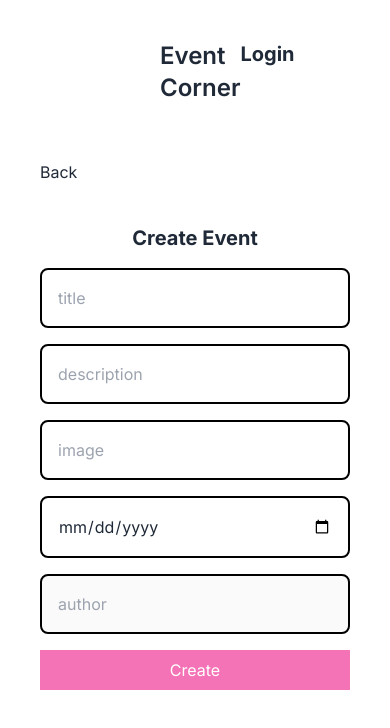
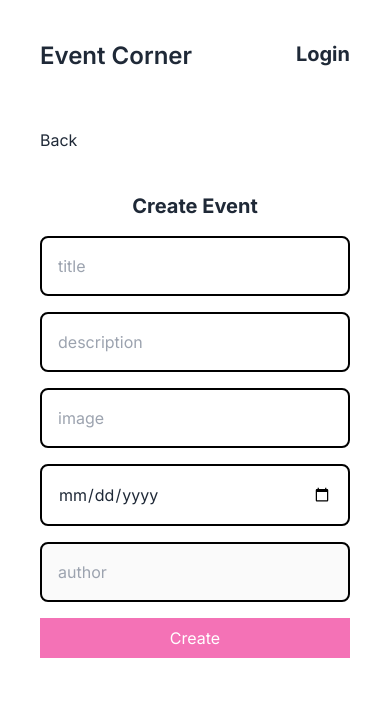
Before and after one commit to fajri-farid/eventmakers-bitwiz, a Next.js app: page /dashboard/create-event in a window 390 px wide. Shown: the top 728 px of the page. Built offline with nearby package versions, Linux system fonts and the light colour scheme.

Commit message:
fix padding for tab and mobile ver

```diff
--- a/src/components/sharedUI/beforelogin/DashHeader.jsx
+++ b/src/components/sharedUI/beforelogin/DashHeader.jsx
@@ -5,7 +5,7 @@ import Link from "next/link";
 export const DashHeader = () => {
   return (
     <header>
-      <div className="px-40 py-10 flex justify-between">
+      <div className="px-10 lg:px-40 py-10 flex justify-between">
         <div className="text-2xl text-bitwizz-blue font-semibold">
           Event <span className="text-bitwizz-pink">Corner</span>
         </div>
```
